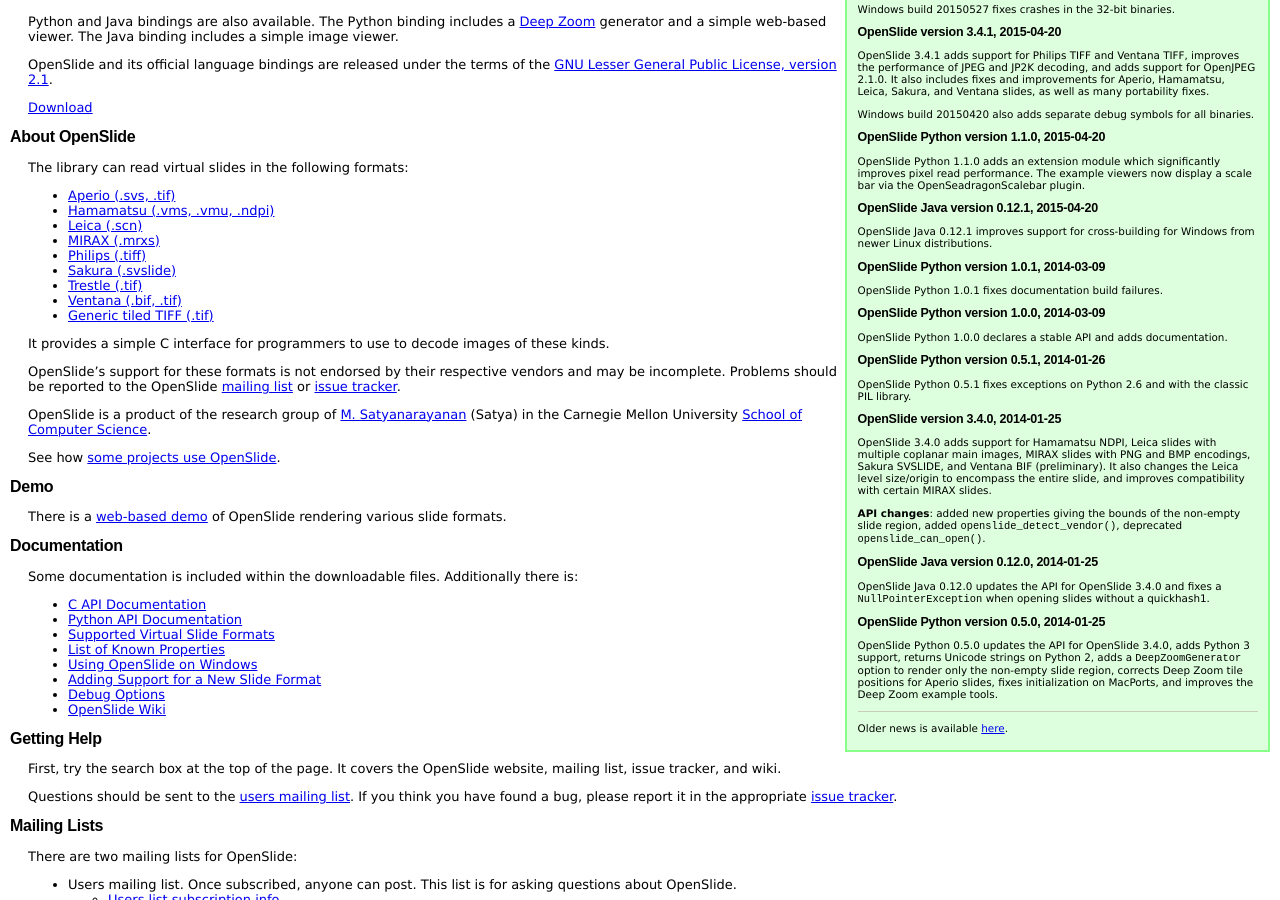
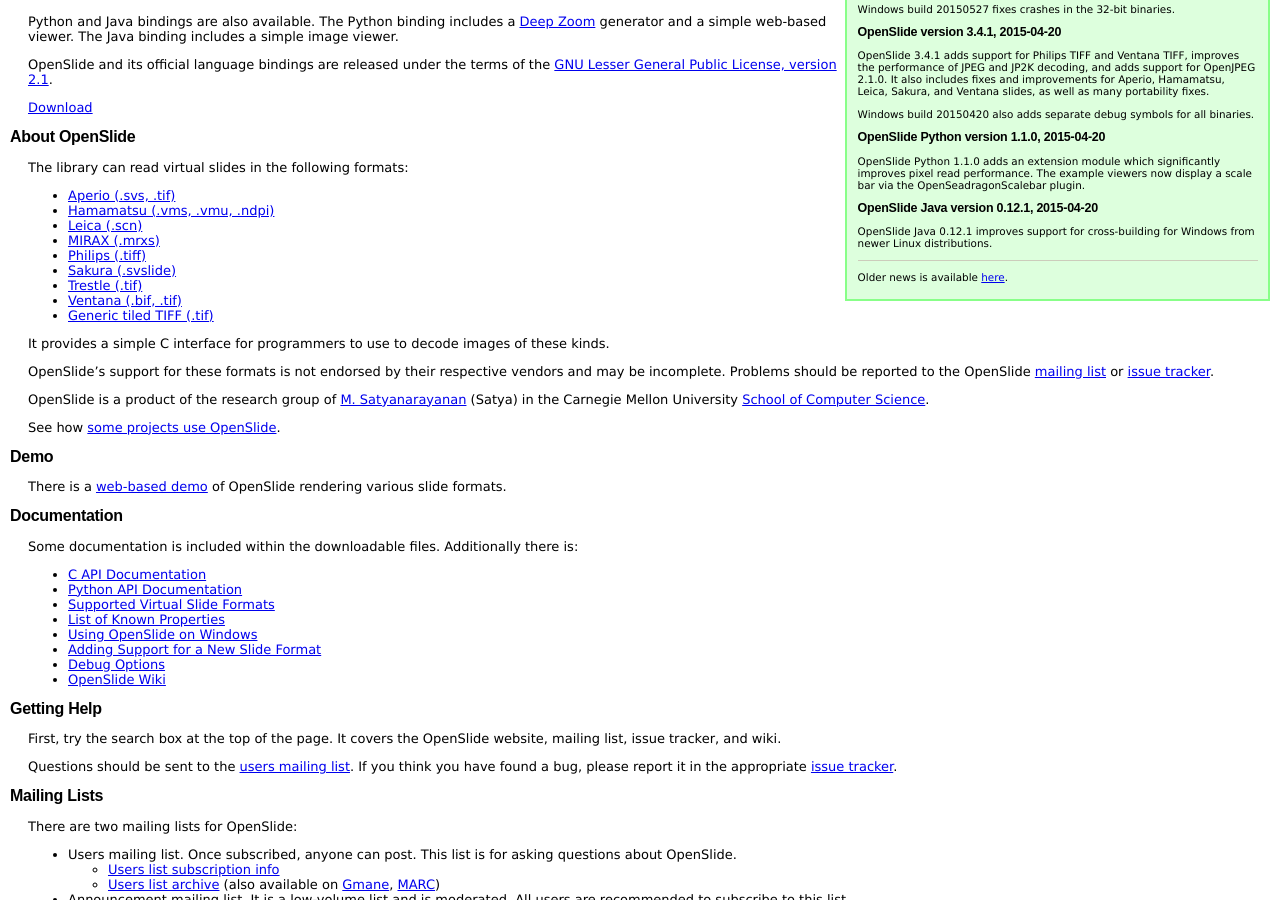
Before and after one commit to openslide/openslide.github.io, a Jekyll site: the page built from index.markdown, in a window 1280 px wide and 900 px high, scrolled down 193 px. Built offline with Jekyll 4.4.1, drawn with Linux system fonts in a browser that asks for light colours; comment, search, counter and statistics services are not loaded.

Commit message:
Prune old news from front page

```diff
--- a/_includes/news.markdown
+++ b/_includes/news.markdown
@@ -23,6 +23,9 @@
 -----------------------------------------
 OpenSlide Java 0.12.1 improves support for cross-building for Windows from
 newer Linux distributions.
+
+
+{% if page.news_show_extended %}
 
 OpenSlide Python version 1.0.1, 2014-03-09
 ------------------------------------------
@@ -61,9 +64,6 @@
 option to render only the non-empty slide region, corrects Deep Zoom tile
 positions for Aperio slides, fixes initialization on MacPorts, and improves
 the Deep Zoom example tools.
-
-
-{% if page.news_show_extended %}
 
 New Windows build, 2013-07-27
 -----------------------------
```
